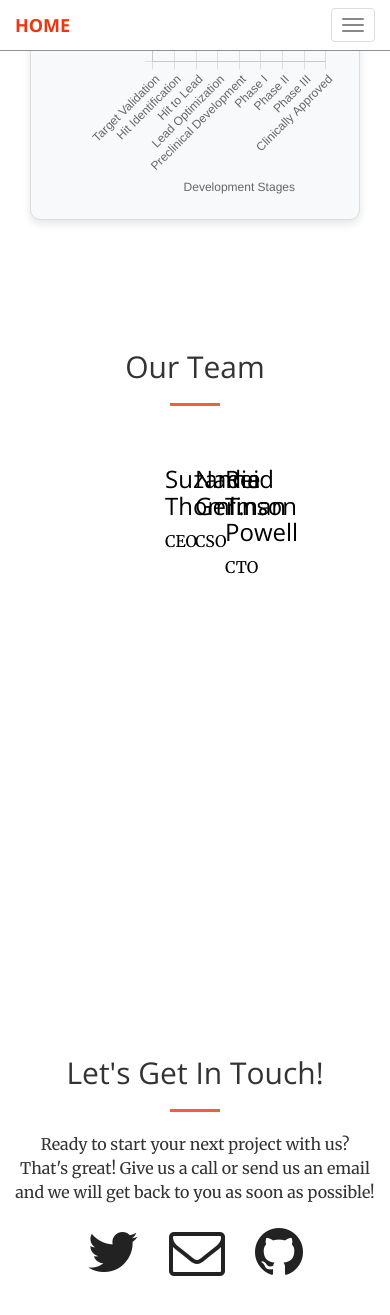
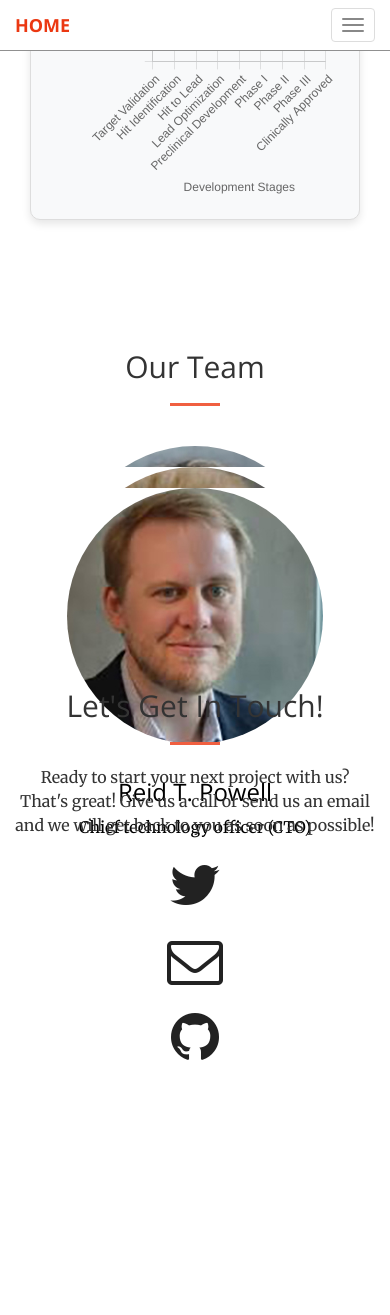
Before and after one commit to Esperanza-Therapeutics/Esperanza-therapeutics.github.io, a Jekyll site: the page built from index.html, in a window 390 px wide and 1400 px high, scrolled down 1353 px. Shown: the top 1315 px of the window. Built offline with Jekyll 4.4.1, drawn with Linux system fonts in a browser that asks for light colours; nearby versions of some CDN libraries; after the commit the page ends 2538 px from its top, so only the background shows below that.

Commit message:
Update team.html

```diff
--- a/_includes/team.html
+++ b/_includes/team.html
@@ -14,7 +14,7 @@
                         <div class="flip-card-front">
                             <img src="/img/ST.jpg" alt="Suzanne Thomlinson" class="img-fluid">
                             <h3>Suzanne Thomlinson</h3>
-                            <p>CEO</p>
+                            <p>Chief executive officer (CEO)</p>
                         </div>
                         <div class="flip-card-back">
                             <div class="flip-card-back-content">
@@ -31,7 +31,7 @@
                         <div class="flip-card-front">
                             <img src="/img/NG.png" alt="Nadia German" class="img-fluid">
                             <h3>Nadia German</h3>
-                            <p>CSO</p>
+                            <p>Chief scientific officer (CSO)</p>
                         </div>
                         <div class="flip-card-back">
                             <div class="flip-card-back-content">
@@ -48,7 +48,7 @@
                         <div class="flip-card-front">
                             <img src="/img/RTP.jpg" alt="Reid T. Powell" class="img-fluid">
                             <h3>Reid T. Powell</h3>
-                            <p>CTO</p>
+                            <p>Chief technology officer (CTO)</p>
                         </div>
                         <div class="flip-card-back">
                             <div class="flip-card-back-content">
@@ -112,15 +112,24 @@
 
     @media (max-width: 768px) {
         .flip-card {
-            height: 400px;
-        }
-        .row {
-            display: flex;
-            flex-wrap: wrap;
-            justify-content: center;
+            height: auto;
         }
         .flip-card-inner {
             transform-style: preserve-3d;
         }
+        .flip-card-front, .flip-card-back {
+            height: auto;
+        }
+    }
+    @media (max-width: 576px) {
+        .flip-card {
+            margin-bottom: 20px;
+        }
+        .flip-card-inner {
+            transform: none;
+        }
+        .flip-card:hover .flip-card-inner {
+            transform: none;
+        }
     }
 </style>
```
